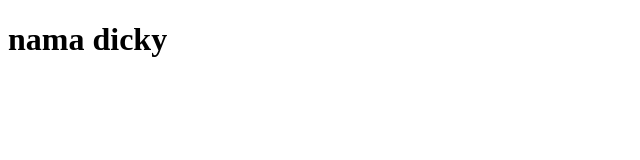
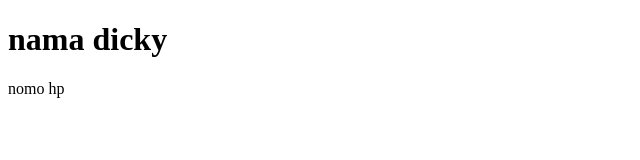
Before and after one commit to dickyoktamiyuza/branch, a plain HTML site: page index.html in a window 1280 px wide. Shown: the full height of the page, 0-640 px from the left. Drawn offline with Linux system fonts and the light colour scheme.

Commit message:
tambah data

```diff
--- a/index.html
+++ b/index.html
@@ -1,14 +1,20 @@
 <!DOCTYPE html>
 <html lang="en">
+
 <head>
     <meta charset="UTF-8">
     <meta http-equiv="X-UA-Compatible" content="IE=edge">
     <meta name="viewport" content="width=device-width, initial-scale=1.0">
     <title>Document</title>
 </head>
+
 <body>
     <h1>
         nama dicky
     </h1>
+    <p>
+        nomo hp
+    </p>
 </body>
+
 </html>
```
